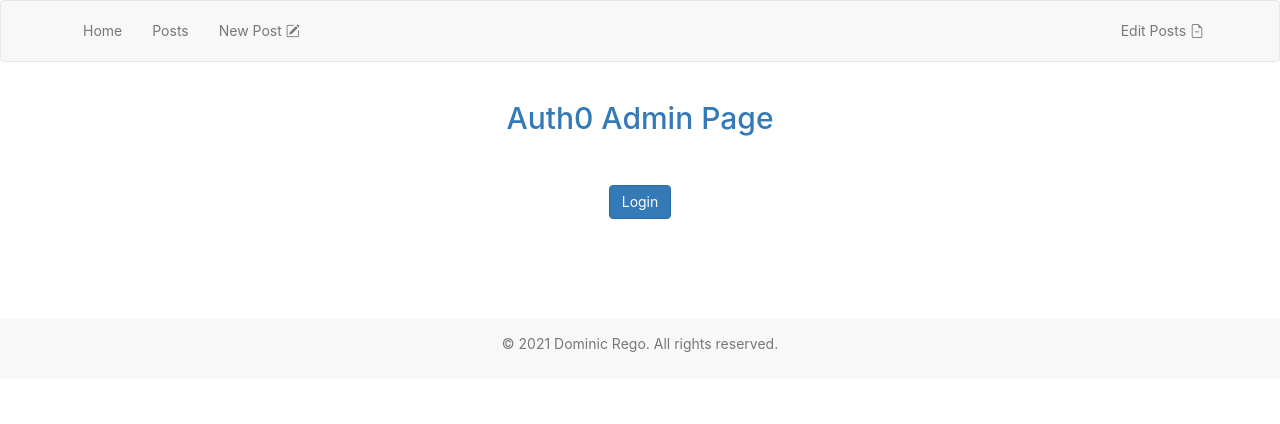
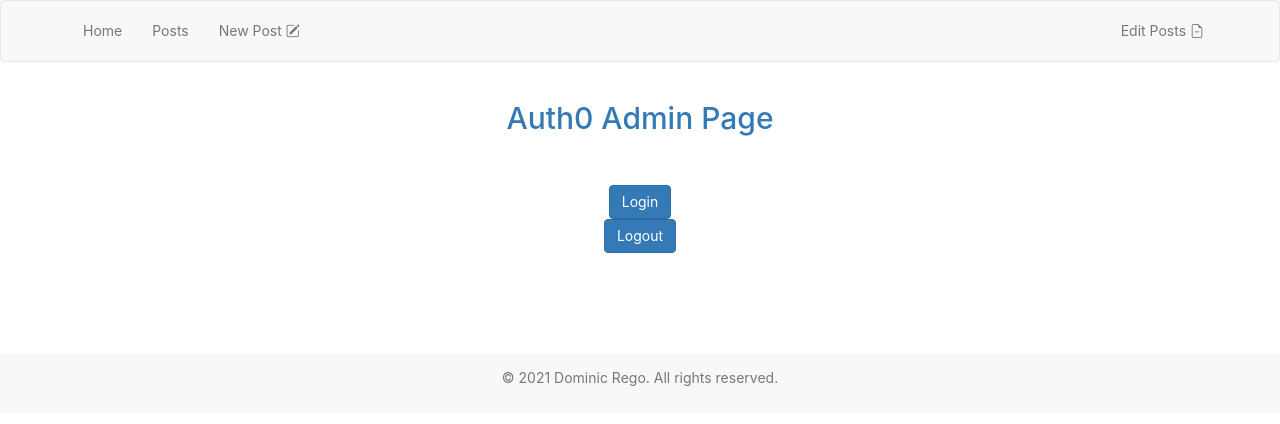
Before and after one commit to nooch-fifo/react-hooks, a React (Create React App) app: page /adminDom in a window 1280 px wide. Shown: the top 424 px of the page. Built offline with nearby package versions, Linux system fonts and the light colour scheme.

Commit message:
Adding Auth0 Logout Button and New Page for All Auth0 Components

```diff
--- a/src/App.js
+++ b/src/App.js
@@ -13,7 +13,7 @@
   Route
 }
   from 'react-router-dom';
-import LoginButton from './Components/Auth0/LoginButton';
+import Auth0Page from './Components/Auth0/Auth0Page';
 
 function App() {
   return (
@@ -21,7 +21,7 @@
       <Router>
         <Navbar />
         <Switch>
-          <Route exact path="/adminDom"><LoginButton /></Route>
+          <Route exact path="/adminDom"><Auth0Page /></Route>
           <Route exact path="/"><Home /></Route>
           <Route exact path="/posts"><BlogPosts /></Route>
           <Route exact path="/post/:slug"><ReadPost /></Route>
--- /dev/null
+++ b/src/Components/Auth0/Auth0Page.js
@@ -0,0 +1,13 @@
+import LoginButton from "./LoginButton";
+import LogoutButton from "./LogoutButton";
+
+function Auth0Page() {
+    return (
+        <div className="Auth">
+            <LoginButton />
+            <LogoutButton />
+        </div>
+    )
+}
+
+export default Auth0Page;
--- /dev/null
+++ b/src/Components/Auth0/LogoutButton.js
@@ -0,0 +1,14 @@
+import React from 'react';
+import { useAuth0 } from '@auth0/auth0-react';
+
+const LogoutButton = () => {
+    const { logout } = useAuth0();
+
+    return (
+        <div className="container">
+            <button className="btn btn-primary" onClick={() => logout()}>Logout</button>
+        </div>
+    );
+};
+
+export default LogoutButton;
```
